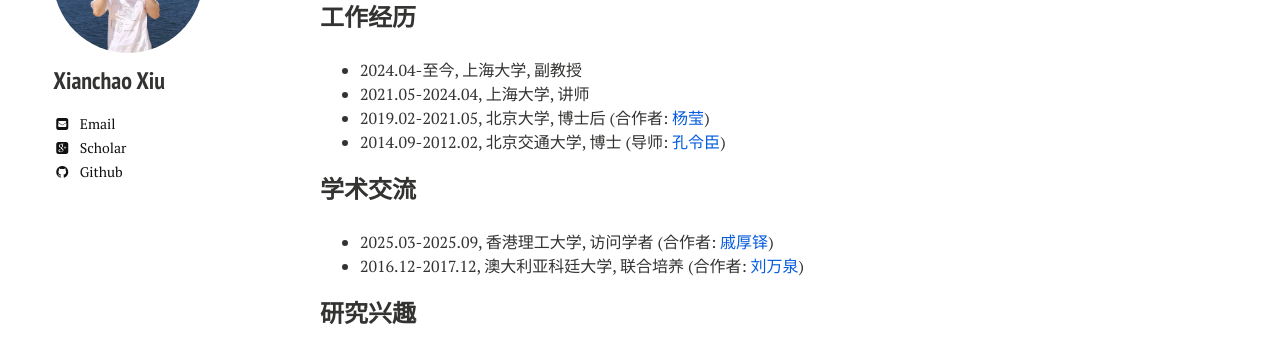
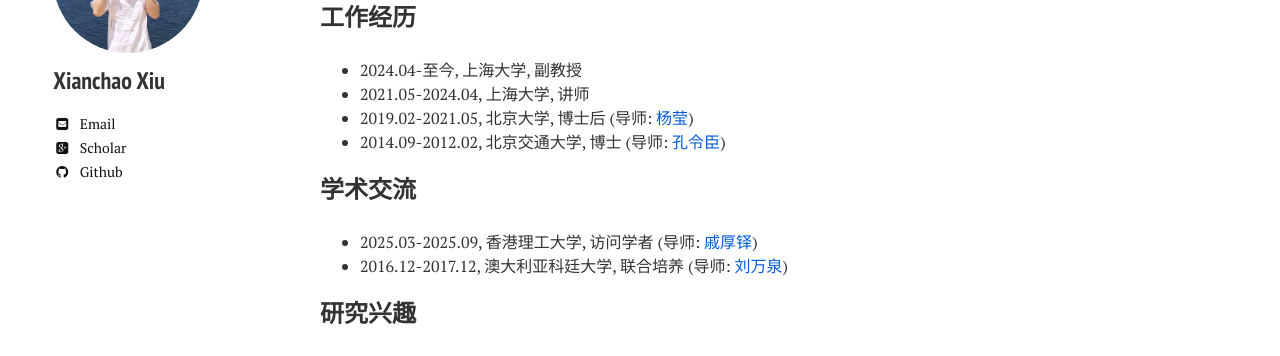
Before and after one commit to xianchaoxiu/xianchaoxiu.github.io, a Jekyll site: the page built from chinese/index.md, in a window 1280 px wide. Shown: the part 169-525 px from the top of the page. Built offline with Jekyll 4.4.1, drawn with Linux system fonts in a browser that asks for light colours; nearby versions of some CDN libraries.

Commit message:
Update index.md

```diff
--- a/chinese/index.md
+++ b/chinese/index.md
@@ -14,12 +14,12 @@ share: false
 ### 工作经历
 * 2024.04-至今, 上海大学, 副教授 <br>
 * 2021.05-2024.04, 上海大学, 讲师 <br>
-* 2019.02-2021.05, 北京大学, 博士后 (合作者: <a href="https://www.coe.pku.edu.cn/teaching/all_time/7262.html" class="textlink" target="_blank">杨莹</a>) <br>
+* 2019.02-2021.05, 北京大学, 博士后 (导师: <a href="https://www.coe.pku.edu.cn/teaching/all_time/7262.html" class="textlink" target="_blank">杨莹</a>) <br>
 * 2014.09-2012.02, 北京交通大学, 博士 (导师: <a href="https://faculty.bjtu.edu.cn/8316/" class="textlink" target="_blank">孔令臣</a>)<br>
 
 ### 学术交流
-* 2025.03-2025.09, 香港理工大学, 访问学者 (合作者: <a href="https://www.polyu.edu.hk/ama/people/academic-staff/prof-qi-houduo/" class="textlink" target="_blank">戚厚铎</a>) <br>
-* 2016.12-2017.12, 澳大利亚科廷大学, 联合培养 (合作者: <a href="https://ise.sysu.edu.cn/teacher/LiuWanquan" class="textlink" target="_blank">刘万泉</a>)  <br>
+* 2025.03-2025.09, 香港理工大学, 访问学者 (导师: <a href="https://www.polyu.edu.hk/ama/people/academic-staff/prof-qi-houduo/" class="textlink" target="_blank">戚厚铎</a>) <br>
+* 2016.12-2017.12, 澳大利亚科廷大学, 联合培养 (导师: <a href="https://ise.sysu.edu.cn/teacher/LiuWanquan" class="textlink" target="_blank">刘万泉</a>)  <br>
 
 
 ### 研究兴趣
```
